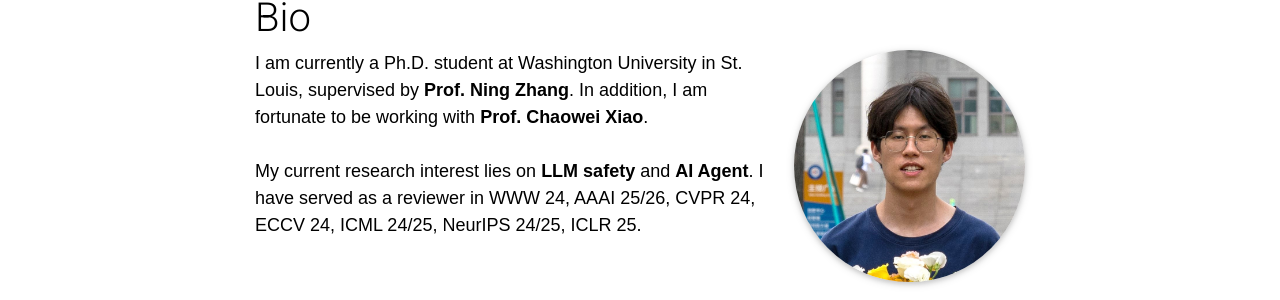
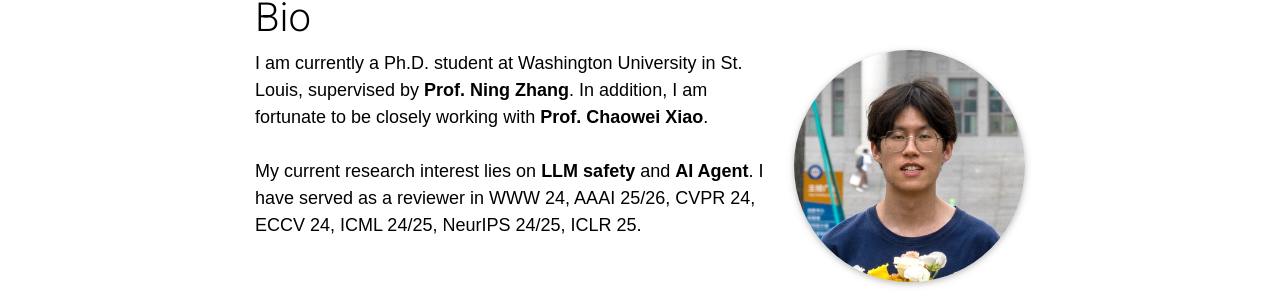
Before and after one commit to leolee99/leolee99.github.io, a Jekyll site: the page built from _pages/about.md, in a window 1280 px wide and 1311 px high. Shown: the part 232-532 px from the top of the window. Built offline with Jekyll 4.4.1, drawn with Linux system fonts in a browser that asks for light colours; full-size pictures stand in for the smaller copies a plugin makes; emoji names are drawn with the system emoji font; comment, search, counter and statistics services are not loaded; a style sheet for code colours, icons or effects is not loaded.

Commit message:
Update about.md

```diff
--- a/_pages/about.md
+++ b/_pages/about.md
@@ -27,7 +27,7 @@
     }
 </style>
 
-<p style="font-family: Arial, sans-serif; font-size: 18px">I am currently a Ph.D. student at Washington University in St. Louis, supervised by <a href="https://engineering.washu.edu/faculty/Ning-Zhang.html" style="font-weight: bold;">Prof. Ning Zhang</a>. In addition, I am fortunate to be working with <a href="https://xiaocw11.github.io/" style="font-weight: bold;">Prof. Chaowei Xiao</a>.
+<p style="font-family: Arial, sans-serif; font-size: 18px">I am currently a Ph.D. student at Washington University in St. Louis, supervised by <a href="https://engineering.washu.edu/faculty/Ning-Zhang.html" style="font-weight: bold;">Prof. Ning Zhang</a>. In addition, I am fortunate to be closely working with <a href="https://xiaocw11.github.io/" style="font-weight: bold;">Prof. Chaowei Xiao</a>.
 <br>
 <!-- <br>
 Previously, I was a master student in computer science at University of Electronic Science and Technology of China, co-advised by <a href="https://jingkuansong.github.io/" style="font-weight: bold;">Prof. Jingkuan Song</a> and <a href="https://lianligao.github.io/" style="font-weight: bold;">Prof. Lianli Gao</a>.
```
